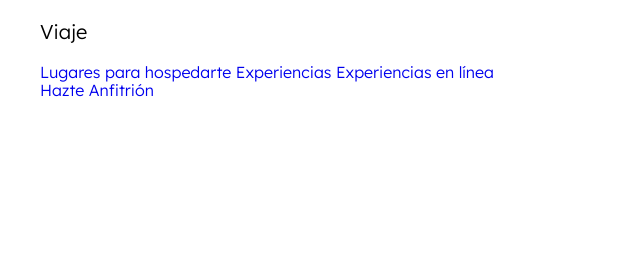
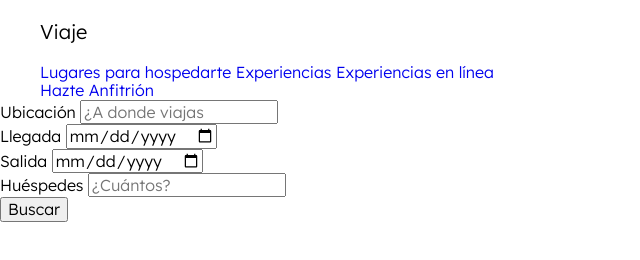
Before and after one commit to ManuUSS/airbnb-copy, a website: page index.html in a window 1280 px wide. Shown: the whole page, without its empty margins (0-640 px from the left). Drawn offline with nearby package versions, Linux system fonts and the light colour scheme; files that its build step writes are made by us from their sources.

Commit message:
new: header form html

```diff
--- a/index.html
+++ b/index.html
@@ -28,5 +28,30 @@
             </nav>
         </div>
     </header>
+    <form class="form contenedor">
+        <div class="form__campo">
+            <label class="form__label" for="location">Ubicación</label>
+            <input type="text" class="form__input" id="location" placeholder="¿A donde viajas">
+        </div>
+
+        <div class="form__campo">
+            <label class="form__label" for="arrive">Llegada</label>
+            <input type="date" class="form__input" id="arrive">
+        </div>
+
+        <div class="form__campo">
+            <label class="form__label" for="departure">Salida</label>
+            <input type="date" class="form__input" id="departure">
+        </div>
+
+        <div class="form__campo">
+            <label class="form__label" for="guests">Huéspedes</label>
+            <input type="number" class="form__input" id="guests" placeholder="¿Cuántos?">
+        </div>
+
+        <div class="form__campo">
+            <input type="submit" class="form__submit" value="Buscar">
+        </div>
+    </form>
 </body>
 </html>
```
